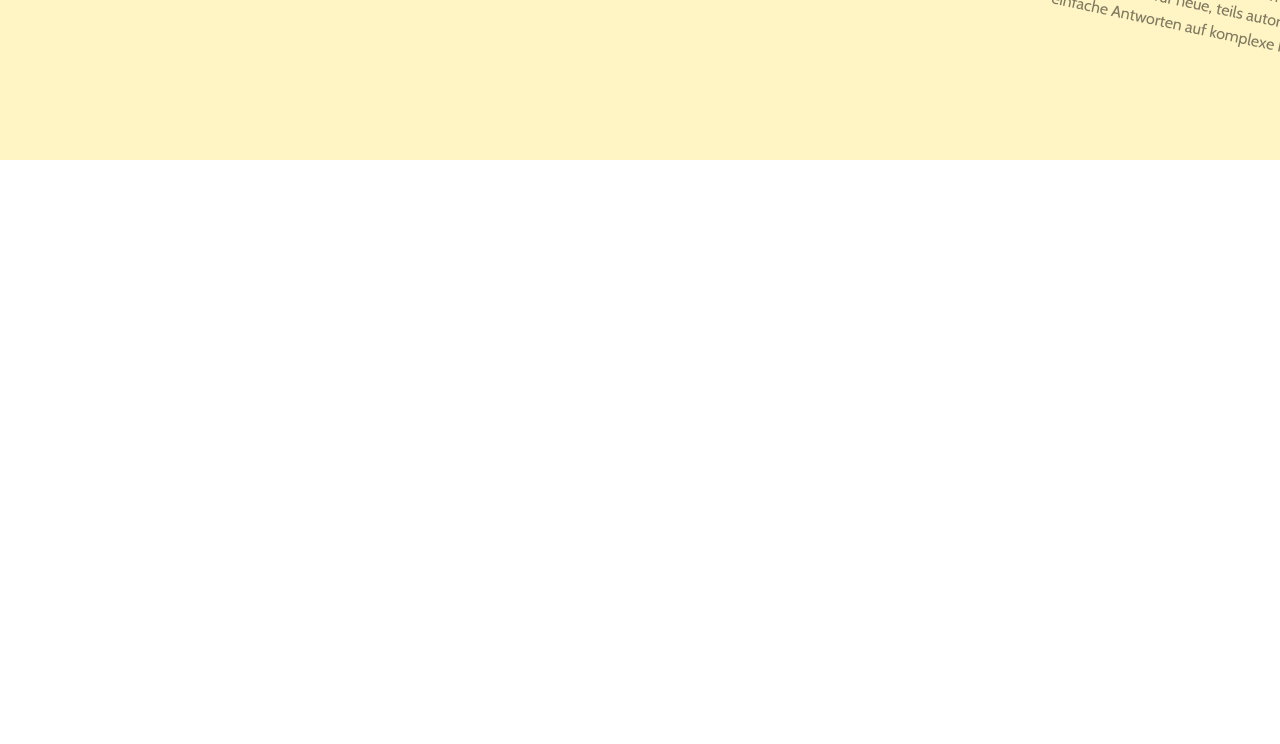
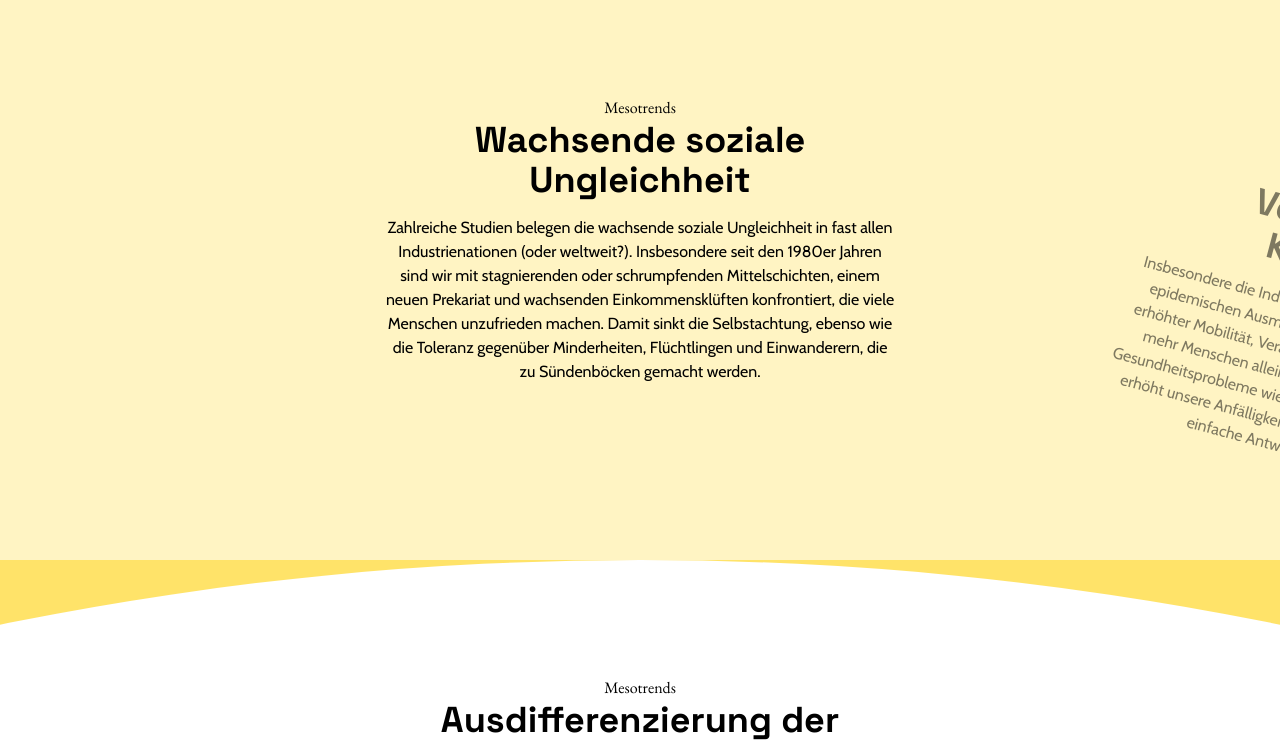
Before and after one commit to DetektivKollektiv/colab-infographic, a Vue app: page / in a window 1280 px wide. Shown: the part 480-1224 px from the top of the page. Before the commit the page ends 800 px from the top, so only its background shows below. Built offline with nearby package versions, Linux system fonts and the light colour scheme; what vue3-touch-events would draw is missing.

Commit message:
adde Rotation

```diff
--- a/src/App.vue
+++ b/src/App.vue
@@ -1,8 +1,7 @@
 <script setup>
 import { ref } from 'vue'
 import stories from '@/api/stories.json'
-
-const activeStory = ref(0)
+console.log(stories)
 </script>
 
 <template>
--- a/src/components/Story/Story.vue
+++ b/src/components/Story/Story.vue
@@ -69,6 +69,7 @@ const props = defineProps({
 })
 
 const { story, active } = toRefs(props)
+console.log({ story })
 const phaseIndex = ref(1)
 
 function setPhaseIndex(i) {
--- /dev/null
+++ b/src/components/Trends/Rotation.vue
@@ -0,0 +1,91 @@
+<template>
+    <div class="overflow-hidden bg-yellow-500" :class="bg">
+        <div class="w-screen relative h-[80vh]">
+            <div
+                class="rounded-full w-[500vw] h-[500vw] absolute -translate-x-1/2 left-1/2"
+                :class="color"
+            ></div>
+
+            <div
+                class="w-0 h-[500vw] relative left-1/2 -translate-x-1/2 transition-all"
+                :style="getStyle(currentRotation * -1)"
+            >
+                <div
+                    class="h-[500vw] w-0 absolute left-1/2 cursor-pointer"
+                    v-for="trend in getTrends(trends)"
+                    :key="trend"
+                    :style="getStyle(trend.rotation)"
+                    :class="{
+                        'opacity-0 md:opacity-50':
+                            currentRotation !== trend.rotation,
+                    }"
+                    @click="setRotation(trend.rotation)"
+                >
+                    <TextBlock
+                        class="w-screen -translate-x-1/2 mt-[40vh] -translate-y-1/2"
+                    >
+                        <template v-slot:subtitle>
+                            <p class="font-serif">{{ subtitle }}</p>
+                        </template>
+                        <template v-slot:title>
+                            <h1>{{ trend.headline }}</h1>
+                        </template>
+                        <template v-slot:description>
+                            <p>
+                                {{ trend.text }}
+                            </p>
+                        </template>
+                    </TextBlock>
+                </div>
+            </div>
+        </div>
+    </div>
+</template>
+<script setup>
+import { onMounted } from '@vue/runtime-core'
+
+const props = defineProps({
+    bg: {
+        type: String,
+    },
+    color: {
+        type: String,
+    },
+    trends: {
+        type: Array,
+        required: true,
+    },
+    subtitle: {
+        type: String,
+        required: true,
+    },
+})
+
+const { width } = useWindowSize()
+
+const rotation = computed(() => 24 - width.value / 140)
+
+useEventListener('resize', () => console.log(rotation.value))
+
+const { bg, color, trends } = toRefs(props)
+
+function getTrends(trends) {
+    return trends.map((trend, i) => ({
+        rotation: rotation.value * i,
+        headline: trend.headline,
+        text: trend.text,
+    }))
+}
+
+function getStyle(rotation) {
+    return {
+        transform: `rotate(${rotation}deg) translateX(-50%)`,
+    }
+}
+const currentRotation = ref(0)
+
+function setRotation(rotation) {
+    currentRotation.value = rotation
+}
+</script>
+<style lang=""></style>
--- a/src/components/Trends/Trends.vue
+++ b/src/components/Trends/Trends.vue
@@ -1,6 +1,6 @@
 <template>
     <div class="text-center">
-        <!--  <div
+        <div
             class="h-[50vh] w-full bg-yellow-500 flex justify-center items-center"
         >
             <TextBlock>
@@ -20,88 +20,23 @@
                     </p>
                 </template>
             </TextBlock>
-        </div> -->
-        <div class="overflow-hidden bg-yellow-500">
-            <div class="w-screen relative h-[80vh]">
-                <div
-                    class="rounded-full w-[500vw] h-[500vw] absolute -translate-x-1/2 left-1/2 bg-yellow-300"
-                ></div>
-
-                <div
-                    class="w-0 h-[500vw] relative left-1/2 -translate-x-1/2 transition-transform"
-                    :style="getStyle(currentRotation)"
-                >
-                    <div
-                        class="h-[500vw] w-0 absolute left-1/2 cursor-pointer"
-                        v-for="mesotrend in getTrends(mesotrends)"
-                        :key="mesotrend"
-                        :style="getStyle(mesotrend.rotation)"
-                        :class="{
-                            'opacity-50':
-                                currentRotation * -1 !== mesotrend.rotation,
-                        }"
-                        @click="setRotation(mesotrend.rotation)"
-                    >
-                        <TextBlock
-                            class="w-screen -translate-x-1/2 mt-[40vh] -translate-y-1/2"
-                        >
-                            <template v-slot:subtitle>
-                                <p class="font-serif">Mesotrends</p>
-                            </template>
-                            <template v-slot:title>
-                                <h1>{{ mesotrend.headline }}</h1>
-                            </template>
-                            <template v-slot:description>
-                                <p>
-                                    {{ mesotrend.text }}
-                                </p>
-                            </template>
-                        </TextBlock>
-                    </div>
-                </div>
-            </div>
         </div>
+        <Rotation
+            bg="bg-yellow-500"
+            color="bg-yellow-300"
+            :trends="mesotrends"
+            subtitle="Mesotrends"
+        ></Rotation>
+        <Rotation
+            bg="bg-yellow-300"
+            color="bg-white"
+            :trends="makrotrends"
+            subtitle="Mesotrends"
+        ></Rotation>
     </div>
-    <!--  <div class="overflow-hidden flex flex-col items-center bg-yellow-300">
-        <div class="h-[50vh] overflow-y-hidden">
-            <div class="circle flex-none bg-white flex justify-center">
-                <div class="flex flex-col items-center mt-12 w-48 text-center">
-                    <h1 class="text-2xl font-bold">Hello</h1>
-                    <p>
-                        Gegenstände in der Realität bewegen sich selten
-                        ruckartig oder mit konstanter Geschwindigkeit.
-                    </p>
-                </div>
-            </div>
-        </div>
-    </div> -->
 </template>
 <script setup>
 import mesotrends from '@/api/mesotrends.json'
-
-function getTrends(trends) {
-    return trends.map((trend, i) => ({
-        rotation: 12 * i,
-        headline: trend.headline,
-        text: trend.text,
-    }))
-}
-
-function getStyle(rotation) {
-    return {
-        transform: `rotate(${rotation}deg) translateX(-50%)`,
-    }
-}
-const currentRotation = ref(0)
-
-function setRotation(rotation) {
-    currentRotation.value = rotation * -1
-    console.log(
-        'setRotation',
-        rotation,
-        getStyle(currentRotation.value),
-        currentRotation.value
-    )
-}
+import makrotrends from '@/api/makrotrends.json'
 </script>
 <style scoped></style>
```
